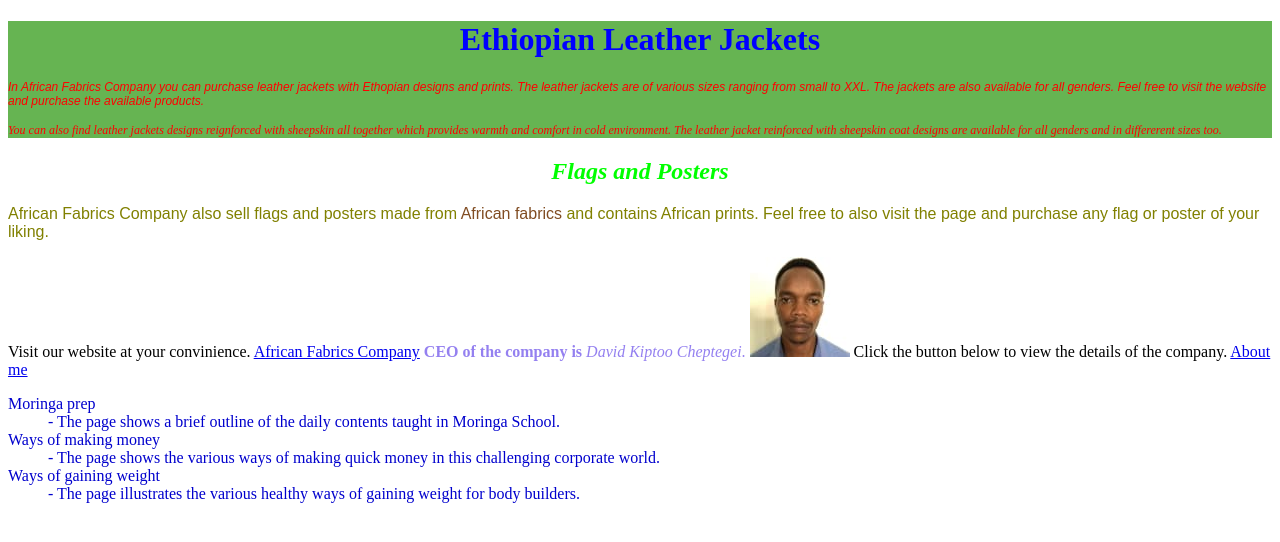
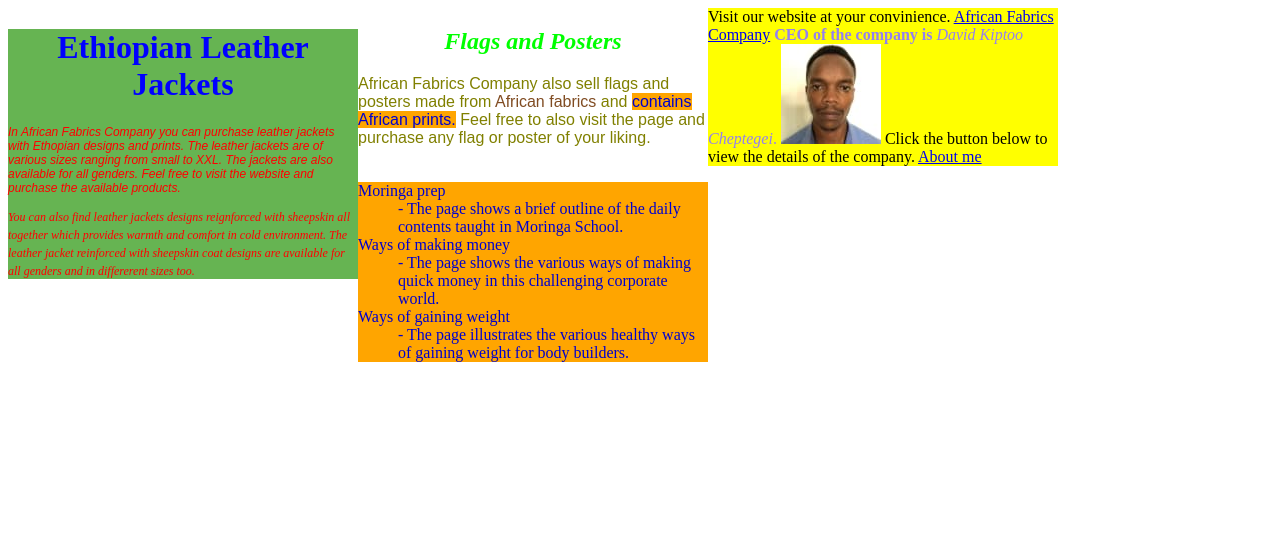
Before and after one commit to cheptegei-create/Portfolio, a plain HTML site: page index.html in a window 1280 px wide. Drawn offline with Linux system fonts and the light colour scheme.

Commit message:
change in style

```diff
--- a/css/style.css
+++ b/css/style.css
@@ -41,3 +41,15 @@ h1 {
   .unimportant {
       color: olive;
   }
+  .important {
+      background-color: orange;
+  }
+  .sidebar {
+      width: 30%
+      float: right;
+      background-color: yellow;
+  }
+  .column{
+      width: 350px;
+      float: left;
+  }
--- a/index.html
+++ b/index.html
@@ -5,6 +5,7 @@
 <link href="/css/style.css" rel="stylesheet" type="text/css">
 </head>
 <body>
+<div class="column">
 <div class="important">
 <div style="background-color:rgb(102, 180, 82)">
 <h1>Ethiopian Leather Jackets</h1>
@@ -12,16 +13,24 @@
 <p1 class="intro">You can also find leather jackets designs reignforced with sheepskin all together which provides warmth and comfort in cold environment. The leather jacket reinforced with sheepskin coat designs are available for all genders and in differerent sizes too.</p1>
 </div>
 </div>
+</div>
+<div class="column">
 <div class="unimportant">
 <h2>Flags and Posters</h2>
-<p>African Fabrics Company also sell flags and posters made from <span style="color:rgb(128, 76, 34)">African fabrics</span> and contains African prints. Feel free to also visit the page and purchase any flag or poster of your liking.</p>
+<p>African Fabrics Company also sell flags and posters made from <span style="color:rgb(128, 76, 34)">African fabrics</span> and <span class="important">contains African prints.</span> Feel free to also visit the page and purchase any flag or poster of your liking.</p>
 </div>
+</div>
+<div class="column">
+<div class="sidebar">
 <p1>Visit our website at your convinience.</p1>
 <a href="https://www.africanfabrics.com">African Fabrics Company</a>
 <p2 class="line1"><strong>CEO of the company is</strong> <em>David Kiptoo Cheptegei</em>.</p2>
 <img src="/images/image.jpg" alt="CEO African Fabrics" width="100" height="100">
 <p3 id="line2">Click the button below to view the details of the company.</p3>
 <a href="/aboutme.html">About me</a>
+</div>
+</div>
+<div class="column">
 <div class="important">
 <dl>
     <dt>Moringa prep</dt>
@@ -32,5 +41,6 @@
     <dd>- The page illustrates the various healthy ways of gaining weight for body builders.</dd>
   </dl>
 </div>
+</div>
 </body>
 </html>
```
